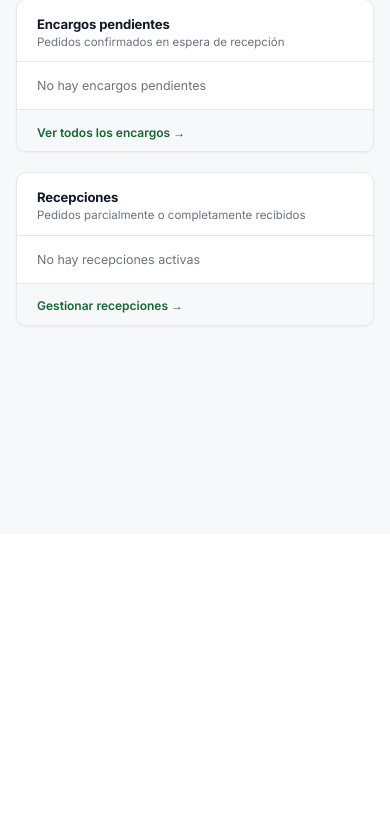
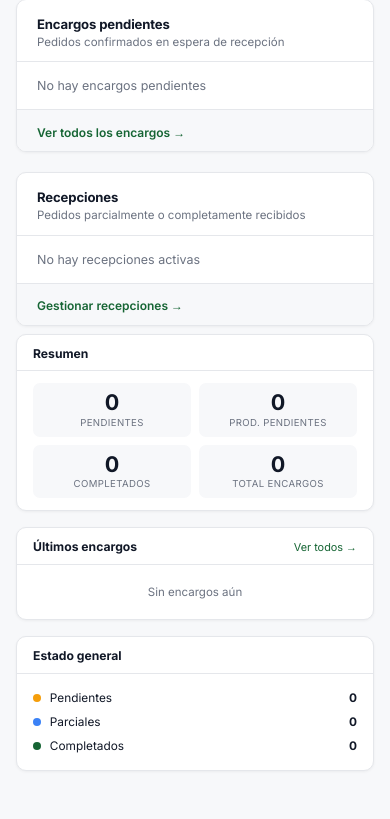
Before and after one commit to telmilloelpillo-hue/comparativa-farmacias, a Flask app: page / in a window 390 px wide. Shown: the part 310-1129 px from the top of the page. Before the commit the page ends 637 px from the top, so only its background shows below. Run offline with Flask 3, Linux system fonts and the light colour scheme; the visitor is signed in with stand-in values (Sample User, id 1).

Commit message:
feat: panel derecho con resumen, últimos encargos y estado general
- Eliminar buscador del topbar
- Añadir 3 bloques en columna derecha (stats, últimos 5 encargos, estado)
- Datos calculados en tiempo real desde localStorage
- Responsive: panel derecho visible en mobile (debajo)

Co-Authored-By: Claude Sonnet 4.6 <noreply@anthropic.com>

```diff
--- a/templates/index.html
+++ b/templates/index.html
@@ -101,26 +101,6 @@
       gap: 0.5rem;
       margin-left: auto;
     }
-    .topbar-search {
-      display: flex;
-      align-items: center;
-      gap: 0.5rem;
-      background: rgba(255,255,255,0.12);
-      border: 1px solid rgba(255,255,255,0.2);
-      border-radius: var(--radius);
-      padding: 0.35rem 0.75rem;
-      width: 240px;
-      transition: border-color 0.15s, background 0.15s;
-    }
-    .topbar-search:focus-within { border-color: rgba(255,255,255,0.45); background: rgba(255,255,255,0.18); }
-    .topbar-search input {
-      background: none; border: none; outline: none;
-      font-family: 'Inter', sans-serif;
-      font-size: 0.78rem; color: white; width: 100%;
-    }
-    .topbar-search input::placeholder { color: rgba(255,255,255,0.5); }
-    .search-icon { color: rgba(255,255,255,0.6); font-size: 0.82rem; flex-shrink: 0; }
-
     .topbar-logout {
       font-size: 0.78rem; font-weight: 600; color: rgba(255,255,255,0.8);
       text-decoration: none; padding: 0.35rem 0.7rem;
@@ -453,6 +433,47 @@
       top: 70px;
     }
 
+    /* ══ RIGHT PANEL CARDS ══════════════════════════════════════════════════ */
+    .rp-card {
+      background: var(--surface); border: 1px solid var(--border);
+      border-radius: 10px; box-shadow: 0 1px 3px rgba(0,0,0,0.05);
+      margin-bottom: 1rem; overflow: hidden;
+    }
+    .rp-card:last-child { margin-bottom: 0; }
+    .rp-card-head {
+      padding: 0.7rem 1rem 0.6rem;
+      border-bottom: 1px solid var(--border);
+      display: flex; align-items: center; justify-content: space-between;
+    }
+    .rp-card-title { font-size: 0.76rem; font-weight: 700; color: var(--text); }
+    .rp-card-link  { font-size: 0.68rem; color: var(--accent); text-decoration: none; }
+    .rp-card-link:hover { text-decoration: underline; }
+    .rp-card-body  { padding: 0.75rem 1rem; }
+
+    .rp-stats { display: grid; grid-template-columns: 1fr 1fr; gap: 0.5rem; }
+    .rp-stat {
+      background: var(--bg); border-radius: 7px;
+      padding: 0.55rem 0.5rem; text-align: center;
+    }
+    .rp-stat-num   { font-size: 1.35rem; font-weight: 700; color: var(--text); line-height: 1; }
+    .rp-stat-label { font-size: 0.6rem; color: var(--muted); margin-top: 0.2rem; text-transform: uppercase; letter-spacing: 0.04em; }
+
+    .rp-enc-row {
+      display: flex; align-items: center; gap: 0.5rem;
+      padding: 0.42rem 0; border-bottom: 1px solid var(--border);
+      text-decoration: none; color: var(--text);
+    }
+    .rp-enc-row:last-child { border-bottom: none; }
+    .rp-enc-row:hover .rp-enc-id { color: var(--accent); }
+    .rp-enc-id   { font-size: 0.7rem; font-weight: 600; flex: 1; min-width: 0; overflow: hidden; text-overflow: ellipsis; white-space: nowrap; }
+    .rp-enc-date { font-size: 0.63rem; color: var(--muted); white-space: nowrap; flex-shrink: 0; }
+
+    .rp-status-row { display: flex; align-items: center; gap: 0.55rem; padding: 0.32rem 0; font-size: 0.74rem; }
+    .rp-status-dot { width: 8px; height: 8px; border-radius: 50%; flex-shrink: 0; }
+    .rp-status-label { flex: 1; color: var(--text); }
+    .rp-status-count { font-weight: 700; color: var(--text); }
+    .rp-empty { font-size: 0.72rem; color: var(--muted); text-align: center; padding: 0.5rem 0; }
+
     /* ══ LOADING OVERLAY ════════════════════════════════════════════════════ */
     .loading-overlay {
       display: none; position: fixed; inset: 0;
@@ -500,8 +521,7 @@
     @media (max-width: 900px) {
       main { grid-template-columns: 1fr; padding: 1.25rem 1rem 3rem; }
       .left-panel { padding-right: 0; border-right: none; }
-      .right-panel { display: none; }
-      .topbar-search { display: none; }
+      .right-panel { padding-left: 0; padding-top: 0.5rem; position: static; }
     }
     @media (max-width: 600px) {
       .form-grid { grid-template-columns: 1fr; }
@@ -524,10 +544,6 @@
   </nav>
 
   <div class="topbar-right">
-    <div class="topbar-search">
-      <span class="search-icon">&#128269;</span>
-      <input type="text" id="globalSearch" placeholder="Buscar encargos…" oninput="filterEncargos(this.value)">
-    </div>
     <a href="/logout" class="topbar-logout">Cerrar sesión</a>
   </div>
 </header>
@@ -615,9 +631,36 @@
 
   </section>
 
-  <!-- ── RIGHT: placeholder ── -->
+  <!-- ── RIGHT: panel informativo ── -->
   <aside class="right-panel">
-    <!-- reservado para panel de detalle futuro -->
+
+    <!-- Resumen actual -->
+    <div class="rp-card">
+      <div class="rp-card-head">
+        <div class="rp-card-title">Resumen</div>
+      </div>
+      <div class="rp-card-body">
+        <div class="rp-stats" id="rpStats"></div>
+      </div>
+    </div>
+
+    <!-- Últimos encargos -->
+    <div class="rp-card">
+      <div class="rp-card-head">
+        <div class="rp-card-title">Últimos encargos</div>
+        <a href="/encargos" class="rp-card-link">Ver todos →</a>
+      </div>
+      <div class="rp-card-body" id="rpRecents"></div>
+    </div>
+
+    <!-- Estado general -->
+    <div class="rp-card">
+      <div class="rp-card-head">
+        <div class="rp-card-title">Estado general</div>
+      </div>
+      <div class="rp-card-body" id="rpEstado"></div>
+    </div>
+
   </aside>
 
 </main>
@@ -900,17 +943,53 @@ function renderDashCards(list) {
   }
 }
 
-function filterEncargos(term) {
-  if (!term.trim()) { renderDashCards(_allEncargos); return; }
-  const t = term.trim().toUpperCase();
-  const filtered = _allEncargos.filter(enc =>
-    enc.order_id.toUpperCase().includes(t) ||
-    (enc.lab || '').toUpperCase().includes(t) ||
-    (enc.products || []).some(p =>
-      (p.codigo || '').includes(t) || (p.descripcion || '').toUpperCase().includes(t)
-    )
-  );
-  renderDashCards(filtered);
+function renderRightPanel(list) {
+  // ── Cálculos ──
+  let pendientes = 0, completados = 0, parciales = 0, prodsPendientes = 0;
+  list.forEach(enc => {
+    const st = calcStatus(enc);
+    if (st === 'pendiente')  pendientes++;
+    else if (st === 'completado') completados++;
+    else parciales++;
+    (enc.products || []).forEach(p => {
+      if ((p.pedido_zarzuelo || 0) > 0 && !p.recibido_zarzuelo) prodsPendientes++;
+      if ((p.pedido_barris   || 0) > 0 && !p.recibido_barris)   prodsPendientes++;
+    });
+  });
+
+  // ── Resumen ──
+  document.getElementById('rpStats').innerHTML = `
+    <div class="rp-stat"><div class="rp-stat-num">${pendientes}</div><div class="rp-stat-label">Pendientes</div></div>
+    <div class="rp-stat"><div class="rp-stat-num">${prodsPendientes}</div><div class="rp-stat-label">Prod. pendientes</div></div>
+    <div class="rp-stat"><div class="rp-stat-num">${completados}</div><div class="rp-stat-label">Completados</div></div>
+    <div class="rp-stat"><div class="rp-stat-num">${list.length}</div><div class="rp-stat-label">Total encargos</div></div>
+  `;
+
+  // ── Últimos 5 ──
+  const recents = list.slice().reverse().slice(0, 5);
+  document.getElementById('rpRecents').innerHTML = recents.length === 0
+    ? '<div class="rp-empty">Sin encargos aún</div>'
+    : recents.map(enc => {
+        const st = calcStatus(enc);
+        return `<a href="/encargos" class="rp-enc-row">
+          <span class="rp-enc-id">${enc.order_id}</span>
+          <span class="rp-enc-date">${enc.date}</span>
+          ${statusBadge(st)}
+        </a>`;
+      }).join('');
+
+  // ── Estado general ──
+  const estados = [
+    { label: 'Pendientes',  count: pendientes,  color: '#f59e0b' },
+    { label: 'Parciales',   count: parciales,   color: '#3b82f6' },
+    { label: 'Completados', count: completados, color: '#166534' },
+  ];
+  document.getElementById('rpEstado').innerHTML = estados.map(r => `
+    <div class="rp-status-row">
+      <div class="rp-status-dot" style="background:${r.color}"></div>
+      <span class="rp-status-label">${r.label}</span>
+      <span class="rp-status-count">${r.count}</span>
+    </div>`).join('');
 }
 
 // Init
@@ -920,6 +999,7 @@ try {
 } catch(e) {}
 
 renderDashCards(_allEncargos);
+renderRightPanel(_allEncargos);
 </script>
 
 </body>
```
